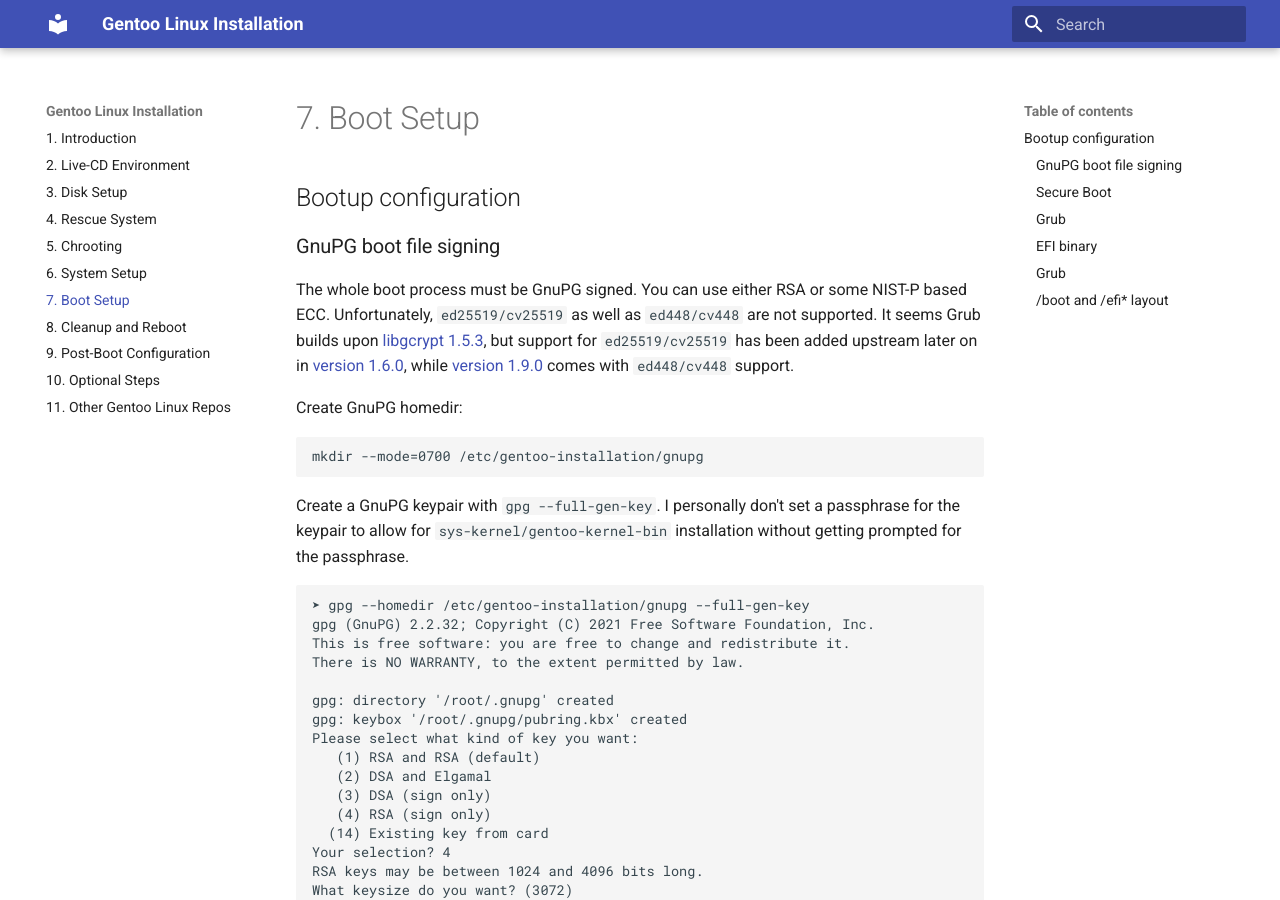
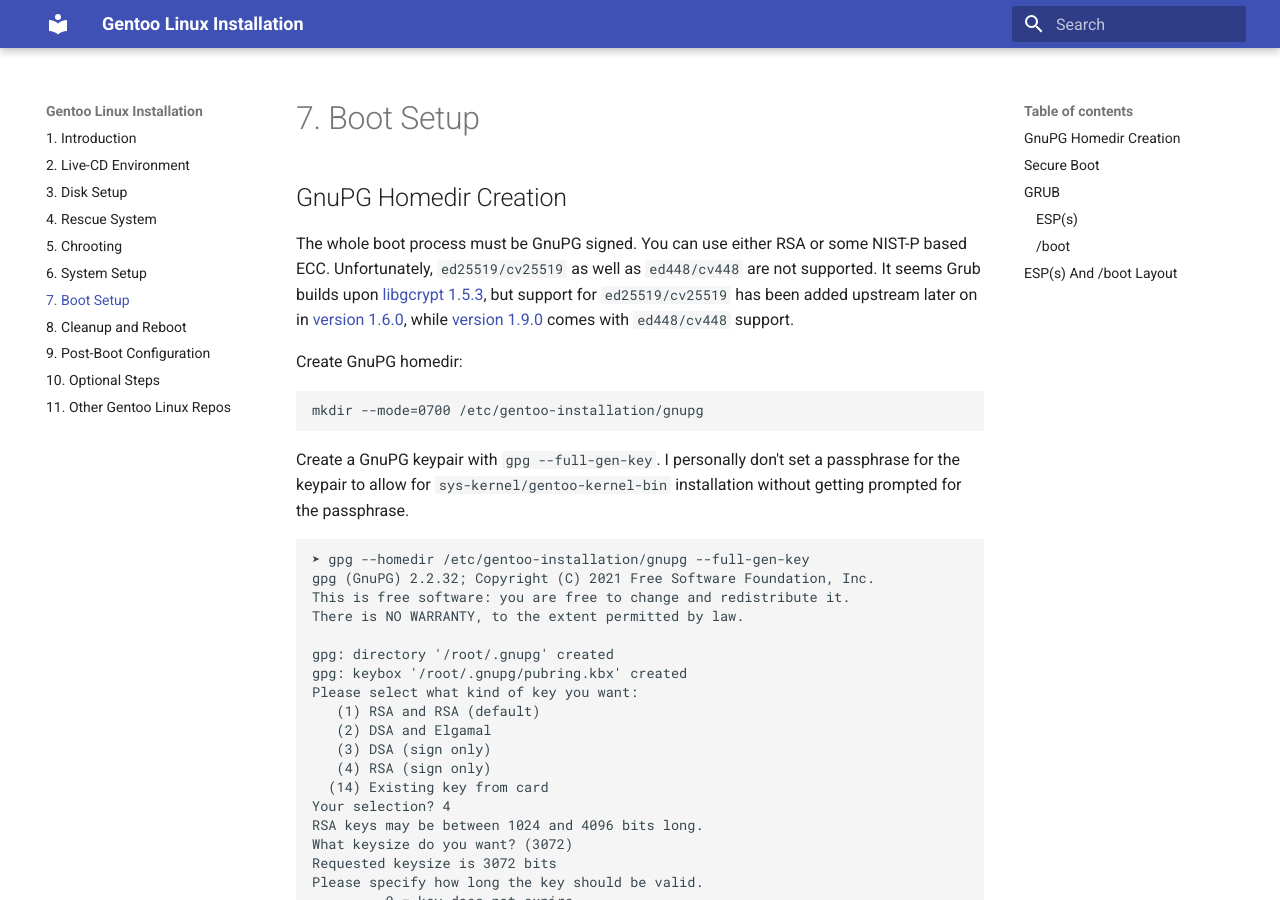
Before and after one commit to duxsco/gentoo-installation, an MkDocs documentation site: the page built from docs/07_boot_setup.md, in a window 1280 px wide and 900 px high. Built offline with MkDocs 1.6.1 and Material for MkDocs 9.7.7, drawn with Linux system fonts in a browser that asks for light colours; some of the changed text lies outside the part shown.

Commit message:
Update headers of "7. Boot Setup"

````diff
--- a/docs/07_boot_setup.md
+++ b/docs/07_boot_setup.md
@@ -1,6 +1,4 @@
-## Bootup configuration
-
-### GnuPG boot file signing
+## GnuPG Homedir Creation
 
 The whole boot process must be GnuPG signed. You can use either RSA or some NIST-P based ECC. Unfortunately, `ed25519/cv25519` as well as `ed448/cv448` are not supported. It seems Grub builds upon [libgcrypt 1.5.3](https://git.savannah.gnu.org/cgit/grub.git/commit/grub-core?id=d1307d873a1c18a1e4344b71c027c072311a3c14), but support for `ed25519/cv25519` has been added upstream later on in [version 1.6.0](https://git.gnupg.org/cgi-bin/gitweb.cgi?p=libgcrypt.git;a=blob;f=NEWS;h=bc70483f4376297a11ed44b40d5b8a71a478d321;hb=HEAD#l709), while [version 1.9.0](https://git.gnupg.org/cgi-bin/gitweb.cgi?p=libgcrypt.git;a=blob;f=NEWS;h=bc70483f4376297a11ed44b40d5b8a71a478d321;hb=HEAD#l139) comes with `ed448/cv448` support.
 
@@ -94,7 +92,7 @@ find /mnt/rescue -type f -exec gpg --homedir /etc/gentoo-installation/gnupg --de
 gpgconf --homedir /etc/gentoo-installation/gnupg --kill all; echo $?
 ```
 
-### Secure Boot
+## Secure Boot
 
 Credits:
 
@@ -153,7 +151,7 @@ chattr +i /sys/firmware/efi/efivars/{PK,KEK,db,dbx}* && \
 popd; echo $?
 ```
 
-### Grub
+## GRUB
 
 Install `sys-boot/grub`:
 
@@ -162,7 +160,7 @@ echo "sys-boot/grub -* device-mapper grub_platforms_efi-64" >> /etc/portage/pack
 emerge -at sys-boot/grub; echo $?
 ```
 
-### EFI binary
+### ESP(s)
 
 In the following, a minimal Grub config for each ESP is created. Take care of the line marked with `TODO`.
 
@@ -234,7 +232,7 @@ ls -1d /efi* | while read -r i; do
 done
 ```
 
-### Grub
+### /boot
 
 ```bash
 rescue_uuid="$(blkid -s UUID -o value /devRescue | tr -d '-')"
@@ -285,7 +283,7 @@ while read -r file; do mv "${file}" "$(cut -d "-" -f1 <<<"${file}")"; done < <(f
 find /boot -type f -exec gpg --homedir /etc/gentoo-installation/gnupg --detach-sign {} \;
 ```
 
-### /boot and /efi* layout
+## ESP(s) And /boot Layout
 
 Result on a single disk system:
 
````
